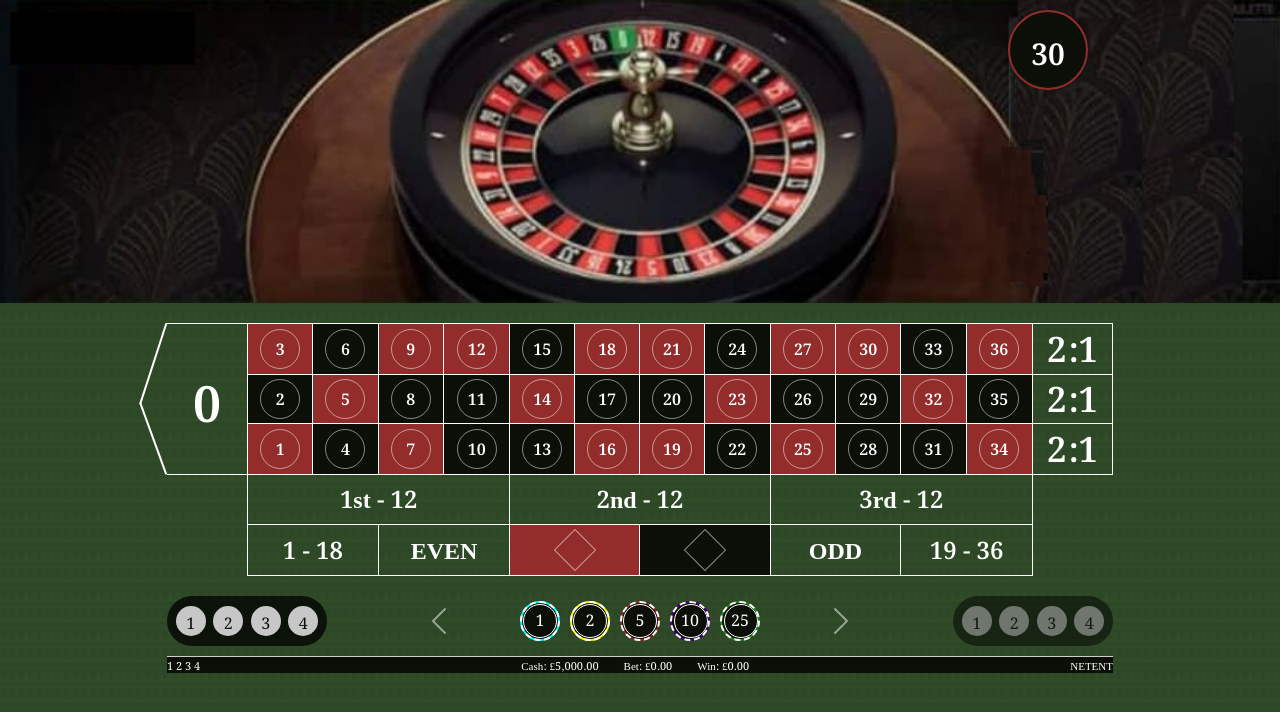
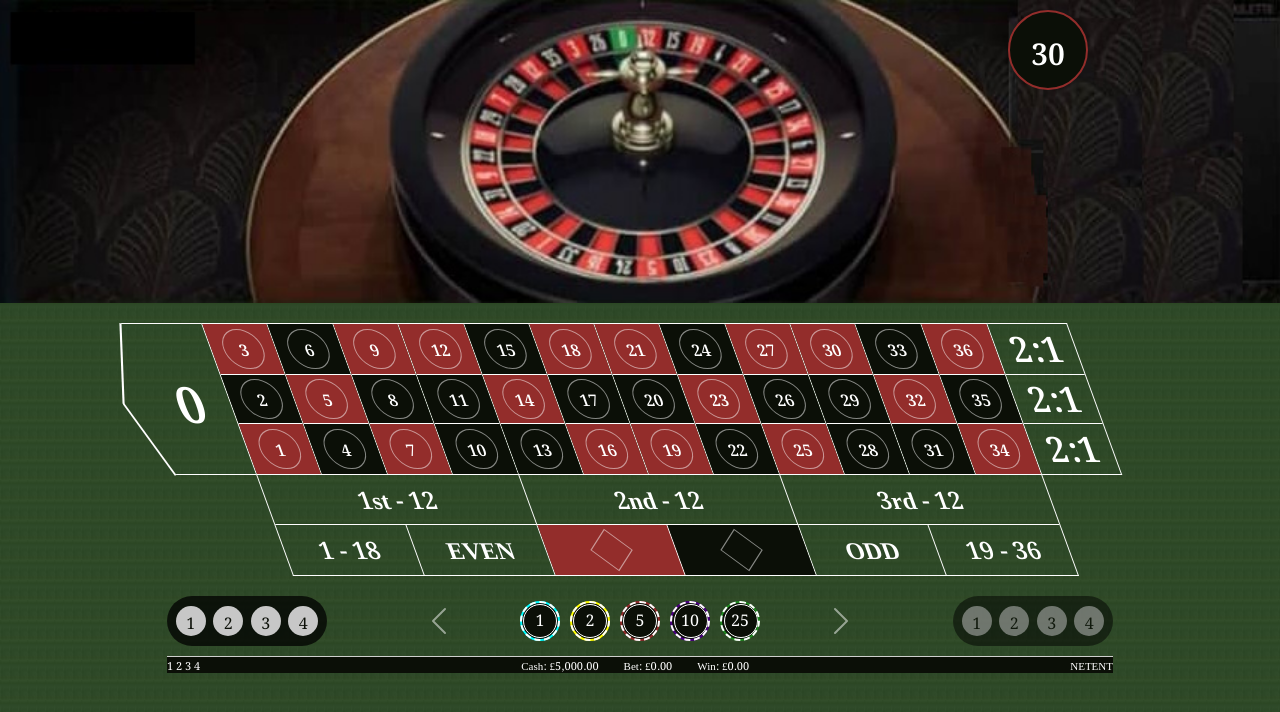
Before and after one commit to gfadavid/workflow-with-gulp-v4, a website: page site-royale/dist/index.html in a window 1280 px wide. Drawn offline with nearby package versions, Linux system fonts and the light colour scheme; files that its build step writes are made by us from their sources.

Commit message:
Avances de inclinación con css nativo. VAlidar alguna librería js.

```diff
--- a/site-royale/dev/scss/main.scss
+++ b/site-royale/dev/scss/main.scss
@@ -146,6 +146,7 @@ p {
             // background-color: darkgoldenrod;
             margin-top: 20px;
             margin-bottom: 20px;
+            transform: skewX(20deg);
             &__header {
                 // background-color: darkmagenta;
                 display: flex;
```
Also changed, not shown: site-royale/dist/css/main.min.css.
